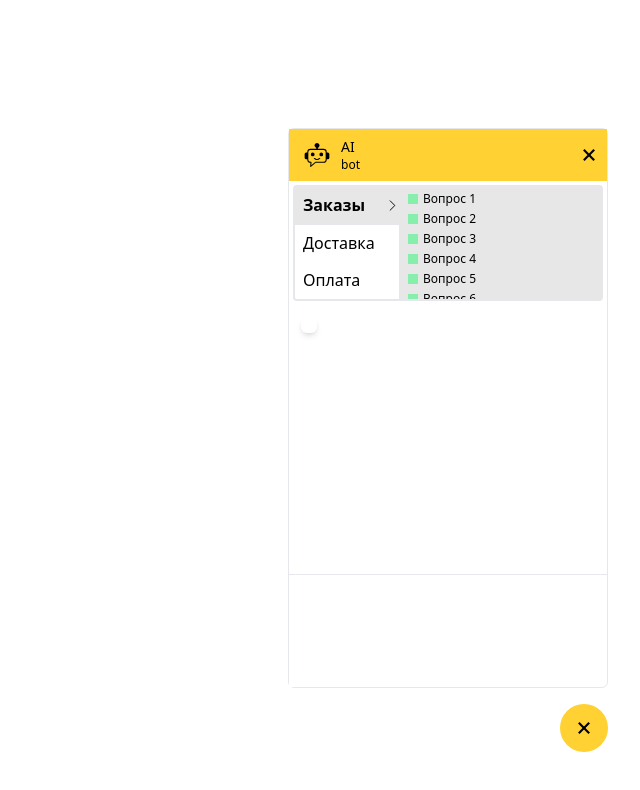
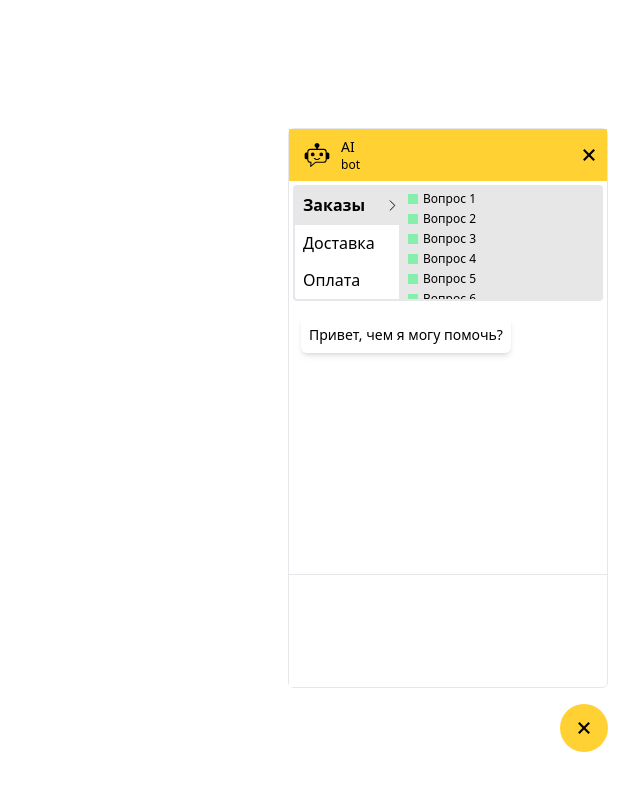
Before and after one commit to vink-bot/frontend, a React (Vite) app: page / in a window 1280 px wide. Both pictures are taken after a click on the button 1224 px from the left and 728 px from the top of the page. Shown: the top 790 px of the page, without its empty margins (640-1280 px from the left). Built offline with nearby package versions, Linux system fonts and the light colour scheme.

Commit message:
ref: Рефакторинг кода

```diff
--- a/src/components/App/App.tsx
+++ b/src/components/App/App.tsx
@@ -2,7 +2,7 @@ import Layout from '../Layout/Layout';
 import ButtonChatOpen from '../ButtonChatOpen/ButtonChatOpen';
 import Header from '../Header/Header';
 import PopularQuestionsBox from '../PopularQuestionsBox/PopularQuestionsBox';
-import Messages from '../Messages/Messages';
+import BoxMessages from '../BoxMessages/BoxMessages.tsx';
 import Footer from '../Footer/Footer';
 
 function App() {
@@ -13,7 +13,7 @@ function App() {
       <Layout>
         <Header />
         <PopularQuestionsBox />
-        <Messages />
+        <BoxMessages />
         <Footer />
       </Layout>
       <ButtonChatOpen />
--- a/src/components/Messages/Messages.tsx
+++ b/src/components/BoxMessages/BoxMessages.tsx
@@ -3,7 +3,7 @@ import { IMessage, useGetChatMessages } from '../../store/slices/chatSlice.ts';
 import { useEffect, useRef, useCallback } from 'react';
 import usePopup from '../../hooks/usePopup.ts';
 
-const Messages = () => {
+const BoxMessages = () => {
   const messages: IMessage[] = useGetChatMessages();
   const messagesEndRef = useRef<HTMLDivElement>(null);
   const { isOpen } = usePopup('chatPopup');
@@ -43,4 +43,4 @@ const Messages = () => {
   );
 };
 
-export default Messages;
+export default BoxMessages;
--- /dev/null
+++ b/src/components/ButtonChatClose/ButtonChatClose.tsx
@@ -0,0 +1,17 @@
+import XIcon from '../icons/x-icon.tsx';
+import usePopup from '../../hooks/usePopup.ts';
+
+const MyComponent = () => {
+  const { closePopup: closeChatPopup } = usePopup('chatPopup');
+  return (
+    <button
+      onClick={() => closeChatPopup()}
+      type="button"
+      className="transition-all duration-300 hover:opacity-50"
+    >
+      <XIcon className="w-3 h-3 object-cover" />
+    </button>
+  );
+};
+
+export default MyComponent;
--- a/src/components/ButtonChatOpen/ButtonChatOpen.tsx
+++ b/src/components/ButtonChatOpen/ButtonChatOpen.tsx
@@ -12,7 +12,6 @@ const ButtonChatOpen = () => {
   };
   return (
     <button
-      //onClick={() => setIsOpen(!isOpen)}
       onClick={() => handleClickButton()}
       type="button"
       className={cn(
--- a/src/components/Form/Form.tsx
+++ b/src/components/Form/Form.tsx
@@ -5,10 +5,10 @@ import { useChat } from '../../hooks/useChat.ts';
 
 const Form = () => {
   const [textarea, setTextarea] = useState('');
-  const { handleAddMessage } = useChat();
+  const { addMessage } = useChat();
 
   const handleMessages = () => {
-    handleAddMessage({ message: textarea, type: 'USER' });
+    addMessage({ message: textarea, type: 'USER' });
     setTextarea('');
   };
 
@@ -18,7 +18,7 @@ const Form = () => {
   };
 
   const handleKeyDown = (e: React.KeyboardEvent<HTMLTextAreaElement>) => {
-    if (e.key === 'Enter' && !e.shiftKey) {
+    if (e.key === 'Enter' && !e.shiftKey && textarea) {
       handleMessages();
     }
   };
--- a/src/components/Header/Header.tsx
+++ b/src/components/Header/Header.tsx
@@ -1,20 +1,11 @@
 import Avatar from '../Avatar/Avatar.tsx';
-import XIcon from '../icons/x-icon.tsx';
-import usePopup from '../../hooks/usePopup.ts';
+import ButtonChatClose from '../ButtonChatClose/ButtonChatClose.tsx';
 
 const Header = () => {
-  const { closePopup: closeChatPopup } = usePopup('chatPopup');
   return (
     <div className="header flex items-center justify-between bg-yellow px-3 py-2">
       <Avatar />
-
-      <button
-        onClick={() => closeChatPopup()}
-        type="button"
-        className="transition-all duration-300 hover:opacity-50"
-      >
-        <XIcon className="w-3 h-3 object-cover" />
-      </button>
+      <ButtonChatClose />
     </div>
   );
 };
--- a/src/components/PopularQuestionsBox/PopularQuestionsBox.tsx
+++ b/src/components/PopularQuestionsBox/PopularQuestionsBox.tsx
@@ -53,7 +53,7 @@ const PopularQuestionsCategoryMock: ICategory[] = [
  */
 const PopularQuestionsBox: FC = () => {
   const [activeTab, setActiveTab] = useState<string | undefined>();
-  const { handleAddMessage } = useChat();
+  const { addMessage } = useChat();
 
   useEffect(() => {
     const defaultTab = `tab_${PopularQuestionsCategoryMock[0].id}`;
@@ -87,7 +87,7 @@ const PopularQuestionsBox: FC = () => {
           (question) => question.id === parseInt(questionId)
         );
         if (selectedQuestion) {
-          handleAddMessage({ message: selectedQuestion.name, type: 'USER' });
+          addMessage({ message: selectedQuestion.name, type: 'USER' });
         }
       }
     }
--- a/src/hooks/useChat.ts
+++ b/src/hooks/useChat.ts
@@ -1,10 +1,10 @@
 import { useAppDispatch } from '../store';
-import { addMessage, addToken, IMessage, MessageType } from '../store/slices/chatSlice.ts';
+import { addMessage, IMessage, MessageType } from '../store/slices/chatSlice.ts';
 import { v4 as uuidv4 } from 'uuid';
 import { getDate } from '../libs/utils.ts';
 
 interface Chat {
-  handleAddMessage: (params: { message: string; type: MessageType }) => void;
+  addMessage: (params: { message: string; type: MessageType }) => void;
 }
 
 export const useChat = (): Chat => {
@@ -17,11 +17,10 @@ export const useChat = (): Chat => {
       date: getDate(),
       message: message,
     };
-    dispatch(addToken(uuidv4()));
     dispatch(addMessage(localMessage));
   };
 
   return {
-    handleAddMessage,
+    addMessage: handleAddMessage,
   };
 };
--- a/src/store/slices/chatSlice.ts
+++ b/src/store/slices/chatSlice.ts
@@ -3,6 +3,7 @@ import { addDays, getDate } from '../../libs/utils';
 import { TypedUseSelectorHook, useSelector } from 'react-redux';
 import { v4 as uuidv4 } from 'uuid';
 import store from '../index.ts';
+
 export type RootState = ReturnType<typeof store.getState>;
 export const useAppSelector: TypedUseSelectorHook<RootState> = useSelector;
 
@@ -33,10 +34,10 @@ const initialState: IChat = {
   dateExpire: addDays(getDate(), 10),
   messages: [
     {
-      id: '',
-      type: '',
-      date: '',
-      message: '',
+      id: uuidv4(),
+      type: 'AI',
+      date: getDate(),
+      message: 'Привет, чем я могу помочь?',
     },
   ],
   isFetched: false,
--- a/tailwind.config.js
+++ b/tailwind.config.js
@@ -4,13 +4,13 @@ export default {
   theme: {
     extend: {
       colors: {
-        yellow: 'rgb(255, 209, 50)',
-        'yellow-light': 'rgb(255, 234, 163)',
-        white: 'rgb(255 255 255)',
-        'blue-light': 'rgb(207 239 255)',
-        'gray-light': 'rgb(231 231 232)',
-        'gray-dark': 'rgb(97 99 114)',
-        black: 'rgb(0 0 0)',
+        yellow: '#ffd132',
+        'yellow-light': '#ffeaa3',
+        white: '#ffffff',
+        'blue-light': '#cfefff',
+        'gray-light': '#e7e7e8',
+        'gray-dark': '#616372',
+        black: '#000000',
       },
     },
   },
```
